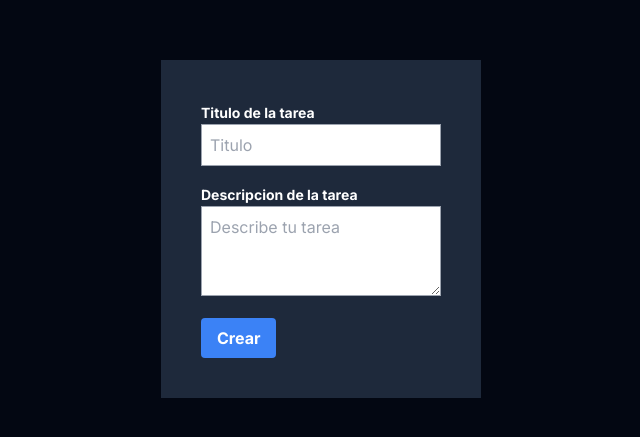
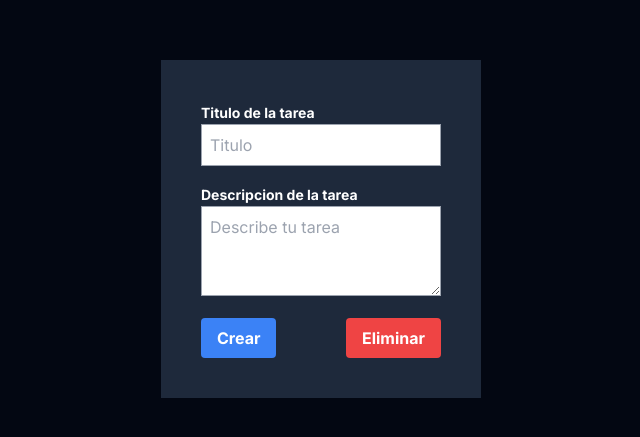
Before and after one commit to cesar31mr/nextjs-prisma-crud, a Next.js app: page /tasks/edit/1 in a window 1280 px wide. Shown: the part 171-608 px from the top of the page, without its empty margins (319-959 px from the left). Built offline with nearby package versions, Linux system fonts and the light colour scheme; no server answers; the database is empty.

Commit message:
Delete task

```diff
--- a/src/app/new/page.jsx
+++ b/src/app/new/page.jsx
@@ -9,7 +9,7 @@ export default function NewPage({ params }) {
     const [description, setDescription] = useState("");
 
     useEffect(() => {
-        if(params.id) {
+        if (params.id) {
             fetch(`/api/tasks/${params.id}`)
                 .then((res) => res.json())
                 .then((data) => {
@@ -17,12 +17,12 @@ export default function NewPage({ params }) {
                     setDescription(data.description);
                 });
         }
-    // eslint-disable-next-line react-hooks/exhaustive-deps
+        // eslint-disable-next-line react-hooks/exhaustive-deps
     }, []);
 
     const onSubmit = async (e) => {
         e.preventDefault();
-        if(params.id) {
+        if (params.id) {
             await fetch(`/api/tasks/${params.id}`, {
                 method: "PUT",
                 headers: {
@@ -80,9 +80,30 @@ export default function NewPage({ params }) {
                     value={description}
                 ></textarea>
 
-                <button className="bg-blue-500 hover:bg-blue-700 text-white font-bold py-2 px-4 rounded">
-                    Crear
-                </button>
+                <div className="flex justify-between">
+                    <button
+                        type="submit"
+                        className="bg-blue-500 hover:bg-blue-700 text-white font-bold py-2 px-4 rounded"
+                    >
+                        Crear
+                    </button>
+                    {params.id && (
+                        <button
+                            className="bg-red-500 hover:bg-red-700 text-white font-bold py-2 px-4 rounded"
+                            onClick={async () => {
+                                const res = await fetch(`/api/tasks/${params.id}`, {
+                                    method: "DELETE",
+                                });
+
+                                const data = await res.json();
+                                router.refresh();
+                                router.push("/");
+                            }}
+                        >
+                            Eliminar
+                        </button>
+                    )}
+                </div>
             </form>
         </div>
     );
```
Also changed, not shown: 1 other file (tests, documents, lock files or other folders).
